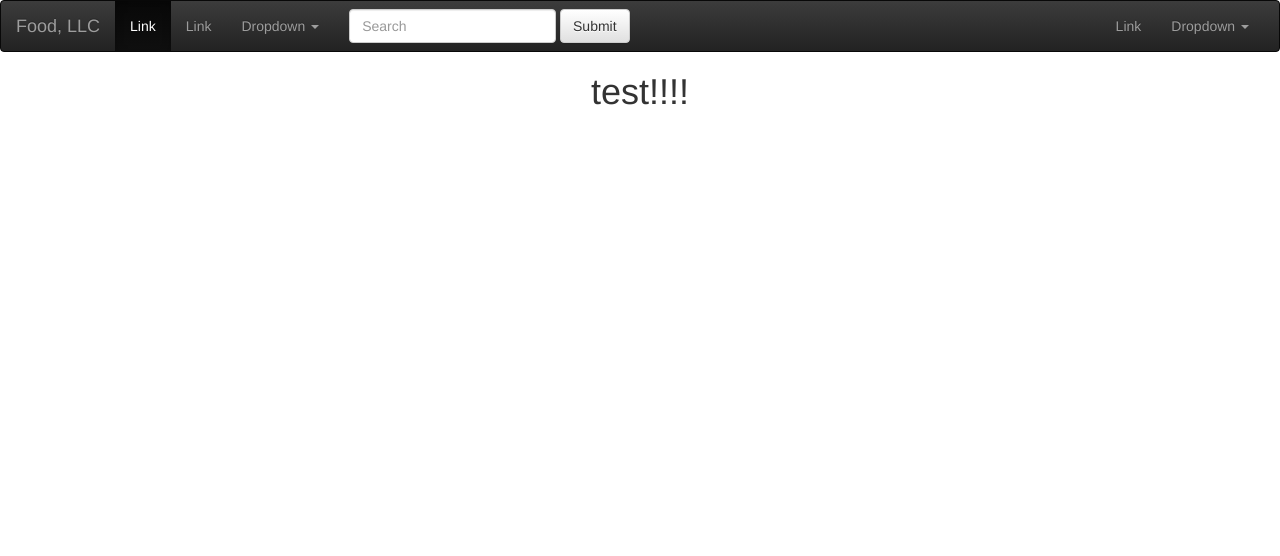
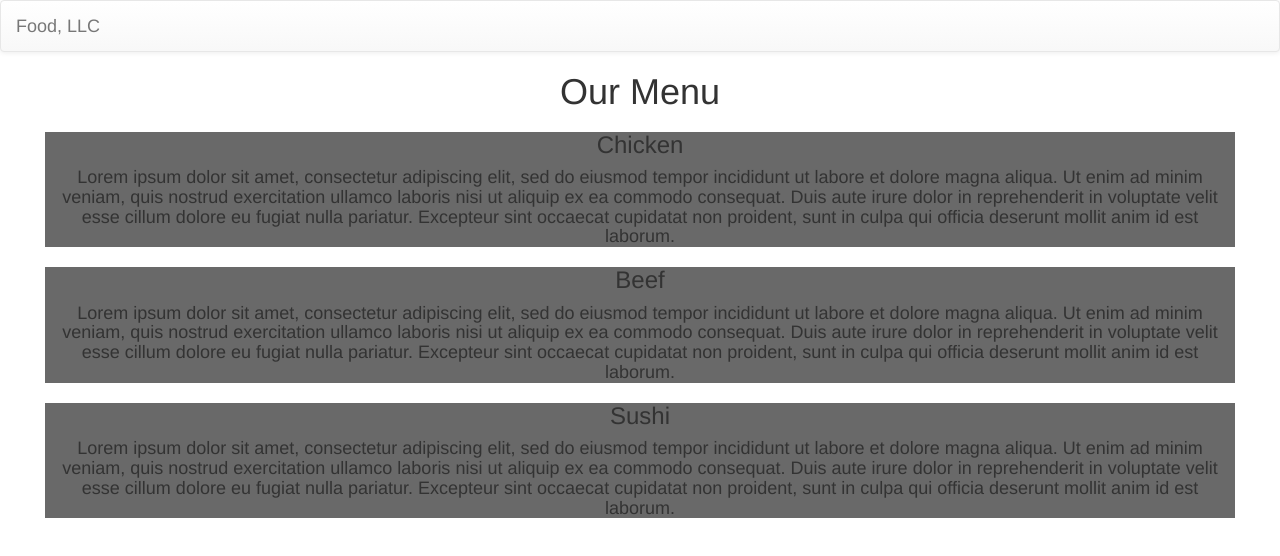
Before and after one commit to 4luckynikita/Coding, a plain HTML site: page module3-solution/index.html in a window 1280 px wide. Drawn offline with nearby package versions, Linux system fonts and the light colour scheme.

Commit message:
sdadsa da da dadadadad

```diff
--- a/module3-solution/css/css.css
+++ b/module3-solution/css/css.css
@@ -3,3 +3,12 @@
     text-align: center;
 
 }
+#chickenDiv,
+#beefDiv,
+#sushiDiv{
+
+    background-color: dimgray;
+    margin-left: 45px;
+    margin-right:45px;
+
+}
--- a/module3-solution/index.html
+++ b/module3-solution/index.html
@@ -16,7 +16,7 @@
     <title>Document</title>
 </head>
 <body>
-   <nav class="navbar navbar-inverse">
+   <nav class="navbar navbar-default">
   <div class="container-fluid">
     <!-- Brand and toggle get grouped for better mobile display -->
     <div class="navbar-header">
@@ -31,40 +31,11 @@
 
     <!-- Collect the nav links, forms, and other content for toggling -->
     <div class="collapse navbar-collapse" id="bs-example-navbar-collapse-1">
-      <ul class="nav navbar-nav">
-        <li class="active"><a href="#">Link <span class="sr-only">(current)</span></a></li>
-        <li><a href="#">Link</a></li>
-        <li class="dropdown">
-          <a href="#" class="dropdown-toggle" data-toggle="dropdown" role="button" aria-haspopup="true" aria-expanded="false">Dropdown <span class="caret"></span></a>
-          <ul class="dropdown-menu">
-            <li><a href="#">Action</a></li>
-            <li><a href="#">Another action</a></li>
-            <li><a href="#">Something else here</a></li>
-            <li role="separator" class="divider"></li>
-            <li><a href="#">Separated link</a></li>
-            <li role="separator" class="divider"></li>
-            <li><a href="#">One more separated link</a></li>
-          </ul>
-        </li>
-      </ul>
-      <form class="navbar-form navbar-left">
-        <div class="form-group">
-          <input type="text" class="form-control" placeholder="Search">
-        </div>
-        <button type="submit" class="btn btn-default">Submit</button>
-      </form>
+
+
       <ul class="nav navbar-nav navbar-right">
-        <li><a href="#">Link</a></li>
-        <li class="dropdown">
-          <a href="#" class="dropdown-toggle" data-toggle="dropdown" role="button" aria-haspopup="true" aria-expanded="false">Dropdown <span class="caret"></span></a>
-          <ul class="dropdown-menu">
-            <li><a href="#">Action</a></li>
-            <li><a href="#">Another action</a></li>
-            <li><a href="#">Something else here</a></li>
-            <li role="separator" class="divider"></li>
-            <li><a href="#">Separated link</a></li>
-          </ul>
-        </li>
+
+
       </ul>
     </div><!-- /.navbar-collapse -->
   </div><!-- /.container-fluid -->
@@ -73,7 +44,25 @@
     <!-- Base HTML -->
     <div id="thebody">
 
-    <h1>test!!!!</h1>
+    <h1>Our Menu</h1>
+    <div id="chickenDiv">
+        <h3>Chicken</h3>
+
+        <h4 id="LoremText">Lorem ipsum dolor sit amet, consectetur adipiscing elit, sed do eiusmod tempor incididunt ut labore et dolore magna aliqua. Ut enim ad minim veniam, quis nostrud exercitation ullamco laboris nisi ut aliquip ex ea commodo consequat. Duis aute irure dolor in reprehenderit in voluptate velit esse cillum dolore eu fugiat nulla pariatur. Excepteur sint occaecat cupidatat non proident, sunt in culpa qui officia deserunt mollit anim id est laborum.</h4>
+    </div>
+
+    <div id="beefDiv">
+        <h3>Beef</h3>
+
+        <h4 id="LoremText">Lorem ipsum dolor sit amet, consectetur adipiscing elit, sed do eiusmod tempor incididunt ut labore et dolore magna aliqua. Ut enim ad minim veniam, quis nostrud exercitation ullamco laboris nisi ut aliquip ex ea commodo consequat. Duis aute irure dolor in reprehenderit in voluptate velit esse cillum dolore eu fugiat nulla pariatur. Excepteur sint occaecat cupidatat non proident, sunt in culpa qui officia deserunt mollit anim id est laborum.</h4>
+
+    </div>
+
+    <div id="sushiDiv">
+        <h3>Sushi</h3>
+
+        <h4 id="LoremText">Lorem ipsum dolor sit amet, consectetur adipiscing elit, sed do eiusmod tempor incididunt ut labore et dolore magna aliqua. Ut enim ad minim veniam, quis nostrud exercitation ullamco laboris nisi ut aliquip ex ea commodo consequat. Duis aute irure dolor in reprehenderit in voluptate velit esse cillum dolore eu fugiat nulla pariatur. Excepteur sint occaecat cupidatat non proident, sunt in culpa qui officia deserunt mollit anim id est laborum.</h4>
+    </div>
 
     </div>
 </body>
```
